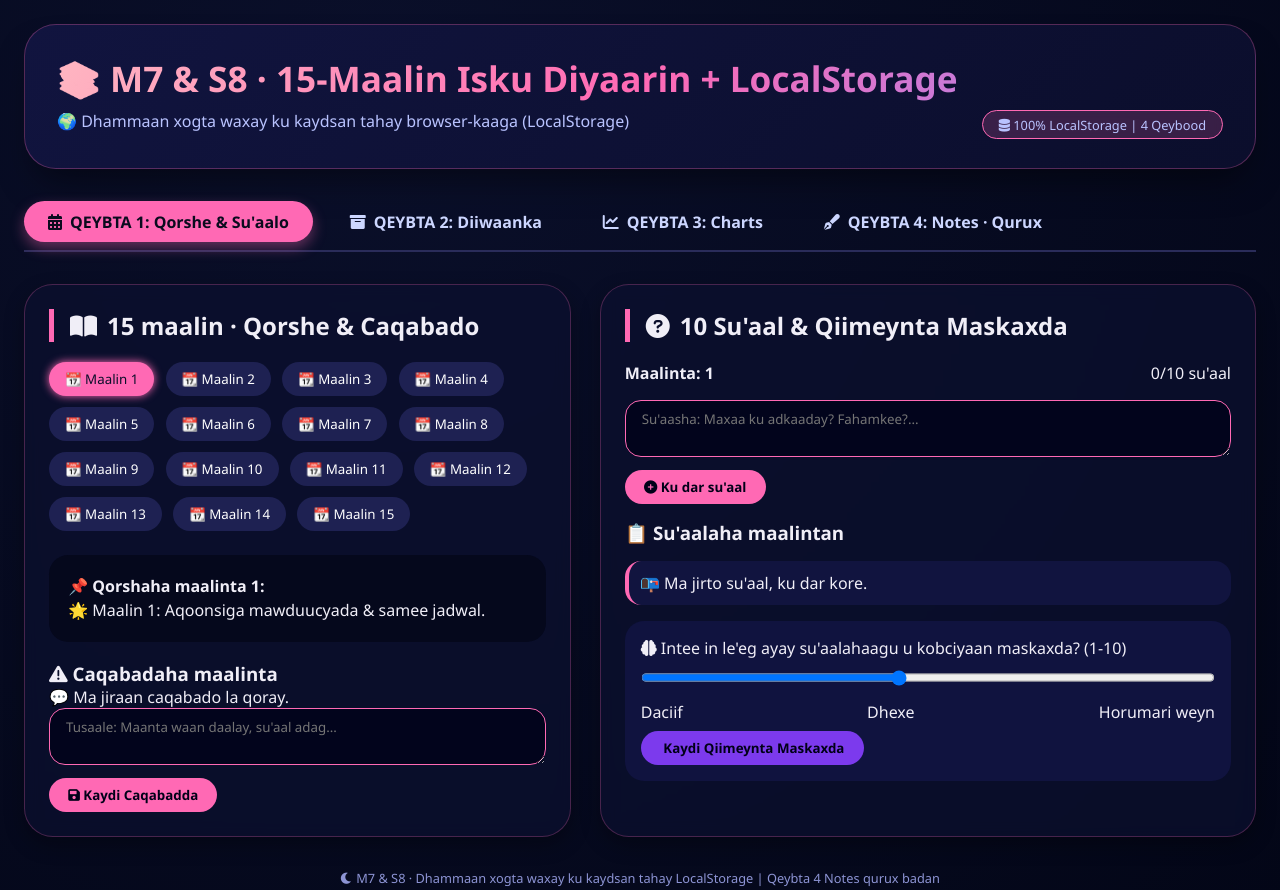
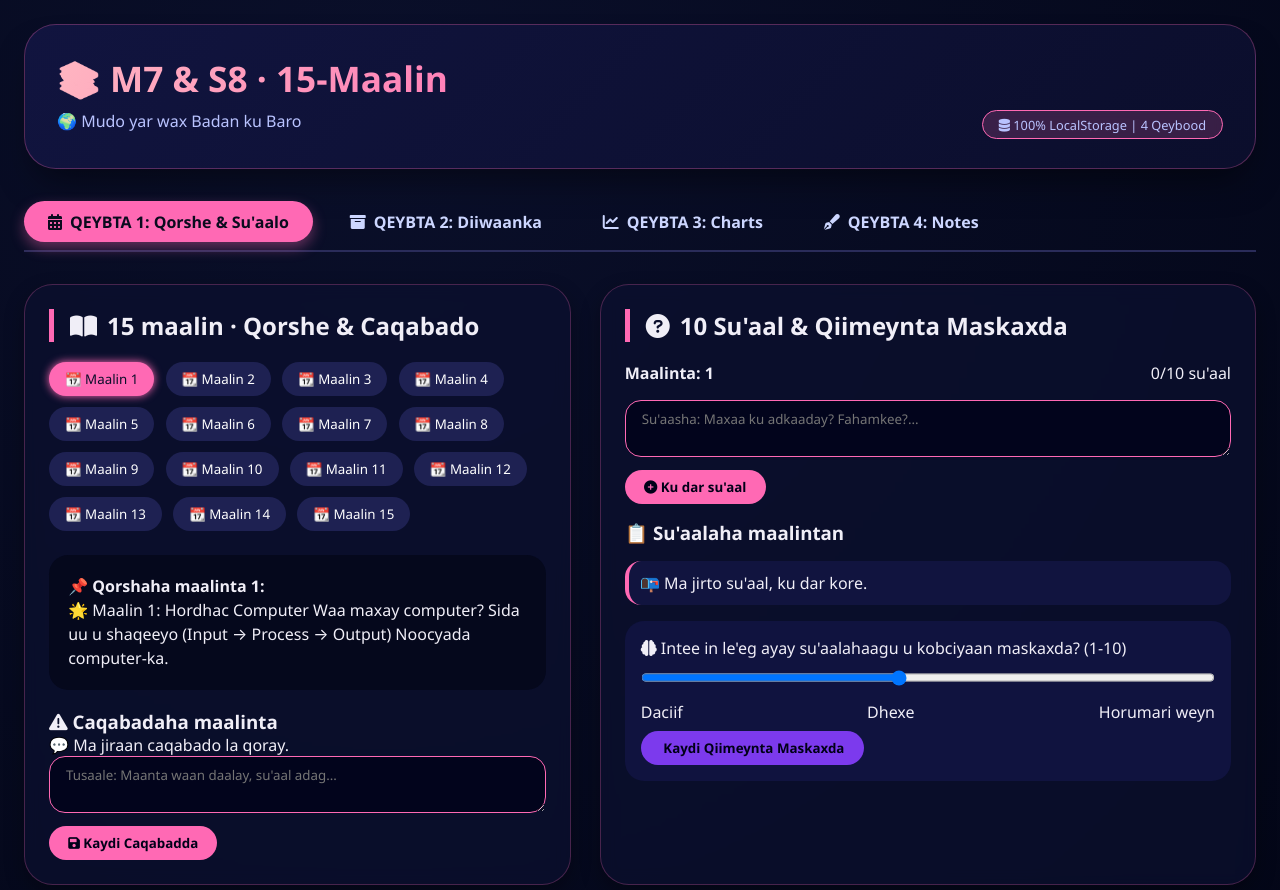
Before and after one commit to BanadirSchool/M7-S8, a plain HTML site: page index.html in a window 1280 px wide. Shown: the top 890 px of the page. Drawn offline with nearby package versions, Linux system fonts and the light colour scheme.

Commit message:
Update index.html

```diff
--- a/index.html
+++ b/index.html
@@ -331,9 +331,9 @@
 <body>
 <div class="app-container">
     <div class="hero">
-        <h1>📚 M7 & S8 · 15-Maalin Isku Diyaarin + LocalStorage</h1>
+        <h1>📚 M7 & S8 · 15-Maalin</h1>
         <div class="sub">
-            <span>🌍 Dhammaan xogta waxay ku kaydsan tahay browser-kaaga (LocalStorage)</span>
+            <span>🌍 Mudo yar wax Badan ku Baro</span>
             <span class="badge"><i class="fas fa-database"></i> 100% LocalStorage | 4 Qeybood</span>
         </div>
     </div>
@@ -342,7 +342,7 @@
         <button class="tab-btn active" data-page="planner"><i class="fas fa-calendar-alt"></i> QEYBTA 1: Qorshe & Su'aalo</button>
         <button class="tab-btn" data-page="log"><i class="fas fa-archive"></i> QEYBTA 2: Diiwaanka</button>
         <button class="tab-btn" data-page="insight"><i class="fas fa-chart-line"></i> QEYBTA 3: Charts</button>
-        <button class="tab-btn" data-page="notes"><i class="fas fa-pen-fancy"></i> QEYBTA 4: Notes · Qurux</button>
+        <button class="tab-btn" data-page="notes"><i class="fas fa-pen-fancy"></i> QEYBTA 4: Notes</button>
     </div>
 
     <!-- PAGE 1: 15-Day Plan & Questions -->
@@ -354,7 +354,7 @@
                 <div id="dailyPlanDisplay" class="plan-text"></div>
                 <div class="challenge-area">
                     <h3><i class="fas fa-exclamation-triangle"></i> Caqabadaha maalinta</h3>
-                    <div id="challengeDisplay">💬 Qor waxaad la kulantay caqabad...</div>
+                    <div id="challengeDisplay">💬 Qor waxaad la kulantay oo caqabad...</div>
                     <textarea id="challengeInput" rows="2" placeholder="Tusaale: Maanta waan daalay, su'aal adag..."></textarea>
                     <button id="saveChallengeBtn" style="margin-top:8px"><i class="fas fa-save"></i> Kaydi Caqabadda</button>
                 </div>
@@ -433,7 +433,7 @@
     };
 
     const defaultPlans = {
-        1:"🌟 Maalin 1: Aqoonsiga mawduucyada & samee jadwal.",
+        1:"🌟 Maalin 1: Hordhac Computer Waa maxay computer? Sida uu u shaqeeyo (Input → Process → Output) Noocyada computer-ka.",
         2:"📘 Maalin 2: Dib u eegis Qormo iyo xisaab.",
         3:"🧠 Maalin 3: Xooji daciifnimada.",
         4:"✍️ Maalin 4: Qoraal kooban oo 3 qaybood.",
```
